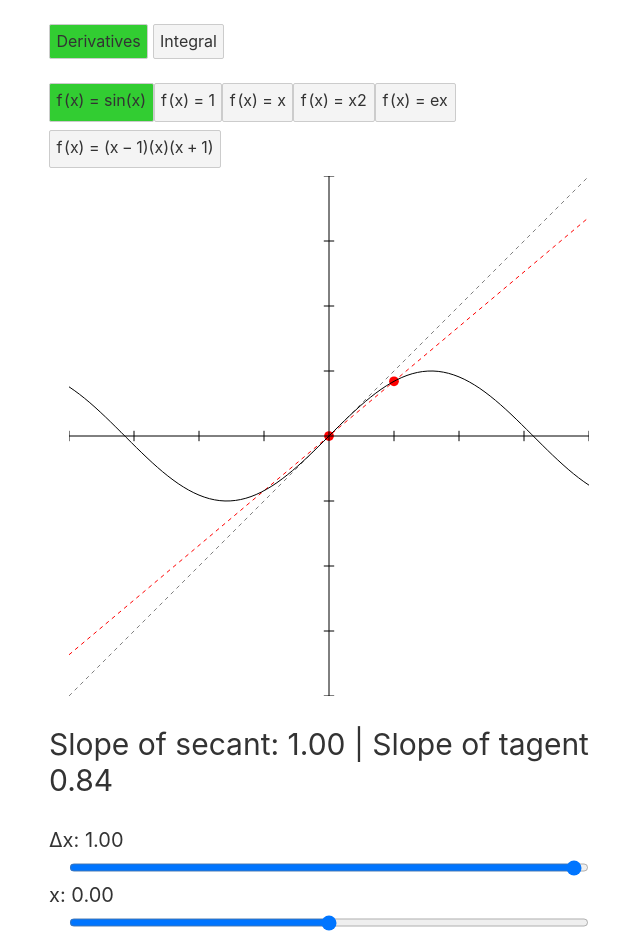
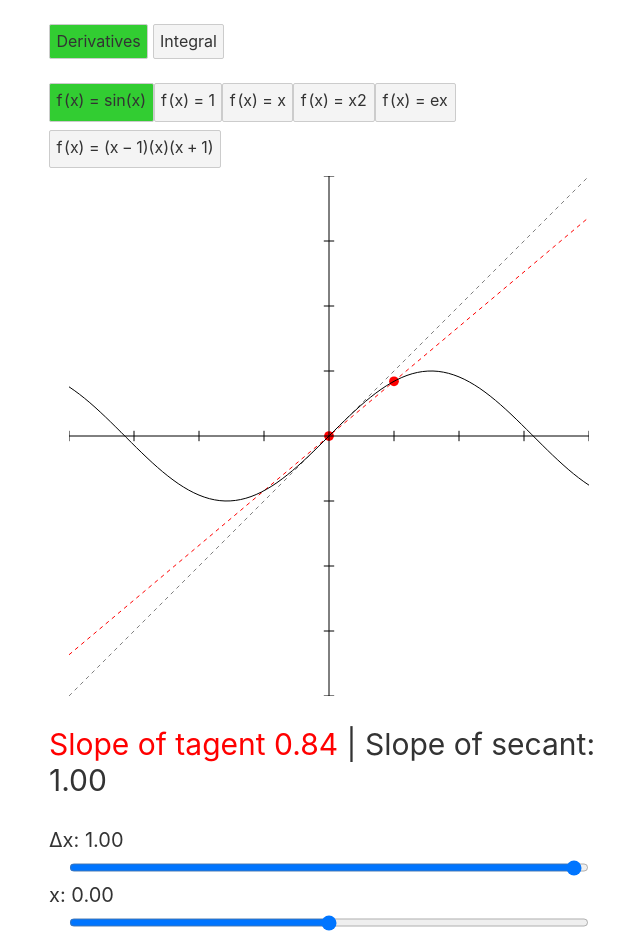
Before and after one commit to nchlsb/early-calc, a Svelte app: page / in a window 1280 px wide. Shown: the whole page, without its empty margins (311-951 px from the left). Built offline with nearby package versions, Linux system fonts and the light colour scheme.

Commit message:
Slope of tanget is red

```diff
--- a/src/App.svelte
+++ b/src/App.svelte
@@ -249,13 +249,13 @@
 
 	<p id = "SecantVsTangent">
 		{#if context === 'Derivative'}
-			<span use:tooltip data-title="Slope of the line between the points you control">
-				Slope of secant: {slopeTangent.toFixed(2)}
-			</span>
+		<span id="SlopeOfSecant" use:tooltip data-title="Slope of the line at the x value if you made the two points infinitely close together">
+			Slope of tagent {slopeSecant.toFixed(2)}
+		</span>
 			|
-			<span use:tooltip data-title="Slope of the line at the x value if you made the two points infinitely close together">
-				Slope of tagent {slopeSecant.toFixed(2)}
-			</span>
+		<span use:tooltip data-title="Slope of the line between the points you control">
+			Slope of secant: {slopeTangent.toFixed(2)}
+		</span>
 		{:else}
 			Area of rectangles: {sumBy(riemannRectangles, rectangle => rectangle.width * rectangle.height).toFixed(2)}
 			| Area under curve: {(DELTA_X_APPROACHES_0 * actualSum).toFixed(2)}
@@ -354,4 +354,9 @@
 	#SecantVsTangent {
 		font-size: 30px;
 	}
+
+	#SlopeOfSecant {
+		color: red
+	}
+
 </style>
```
